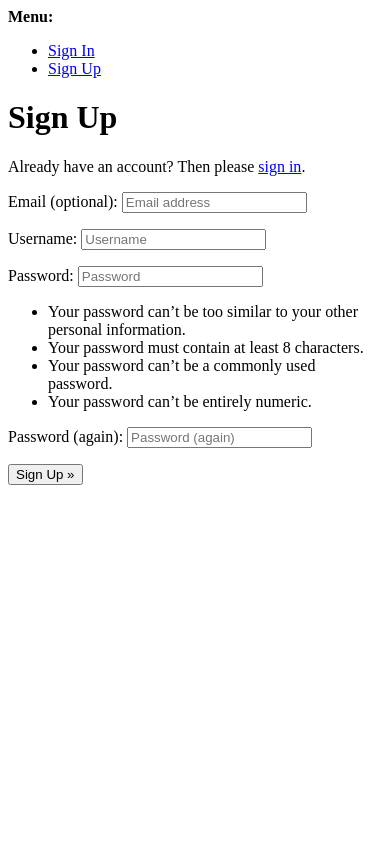
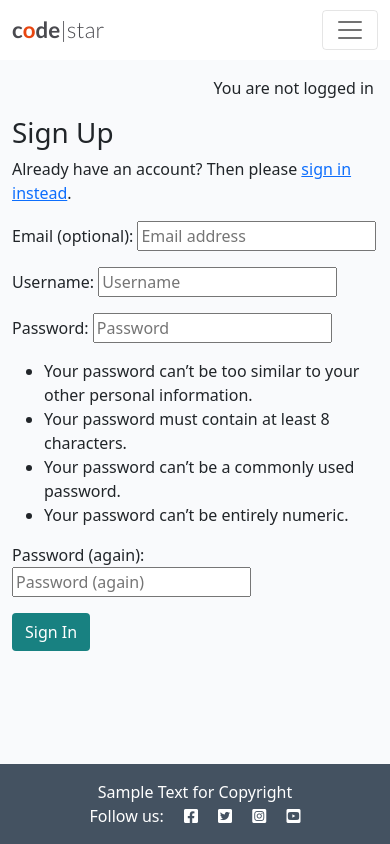
Before and after one commit to RaymondBrien/django-blog, a Django app: page /accounts/signup/ in a window 390 px wide. Run offline with Django 4.2, Linux system fonts and the light colour scheme.

Commit message:
Add styles to signup template for consistent UI

```diff
--- a/codestar/settings.py
+++ b/codestar/settings.py
@@ -29,7 +29,8 @@ STATIC_ROOT = os.path.join(BASE_DIR, 'staticfiles')
 SECRET_KEY = os.environ.get("SECRET_KEY")
 
 # SECURITY WARNING: don't run with debug turned on in production!
-DEBUG = False
+DEBUG = True
+
 ALLOWED_HOSTS = ['8000-raymondbrien-djangoblog-6qn1h5a302d.ws-eu114.gitpod.io', '.herokuapp.com']
 
 
--- a/templates/account/signup.html
+++ b/templates/account/signup.html
@@ -1,13 +1,18 @@
-{% extends "account/base.html" %}
+{% extends "base.html" %}
 
 {% load i18n %}
 
 {% block head_title %}{% trans "Signup" %}{% endblock head_title %}
 
 {% block content %}
+
+<div class="container">
+  <div class="col-md-8 mt-3 offset-md-2">
+
     <h1>{% trans "Sign Up" %}</h1>
 
-<p>{% blocktrans %}Already have an account? Then please <a href="{{ login_url }}">sign in</a>.{% endblocktrans %}</p>
+    <p>{% blocktrans %}Already have an account? Then please <a href="{{ login_url }}">sign in
+        instead</a>.{% endblocktrans %}</p>
 
     <form class="signup" id="signup_form" method="post" action="{% url 'account_signup' %}">
       {% csrf_token %}
@@ -15,7 +20,10 @@
       {% if redirect_field_value %}
       <input type="hidden" name="{{ redirect_field_name }}" value="{{ redirect_field_value }}" />
       {% endif %}
-  <button type="submit">{% trans "Sign Up" %} &raquo;</button>
+      <button class="btn btn-signup right" type="submit">{% trans "Sign In" %}</button>
+
     </form>
+  </div>
+</div>
 
 {% endblock content %}
--- a/templates/base.html
+++ b/templates/base.html
@@ -77,7 +77,11 @@
     </nav>
 
     <main class="flex-shrink-0 main-bg">
-
+        {% if user.is_authenticated %}
+        <p class="text-end m-3">You are logged in as {{ user }}</p>
+        {% else %}
+        <p class="text-end m-3">You are not logged in</p>
+        {% endif %}
         {% block content %}
         <!-- Content Goes here -->
         {% endblock content %}
```
Lines whose indentation alone changed are shown as unchanged.
